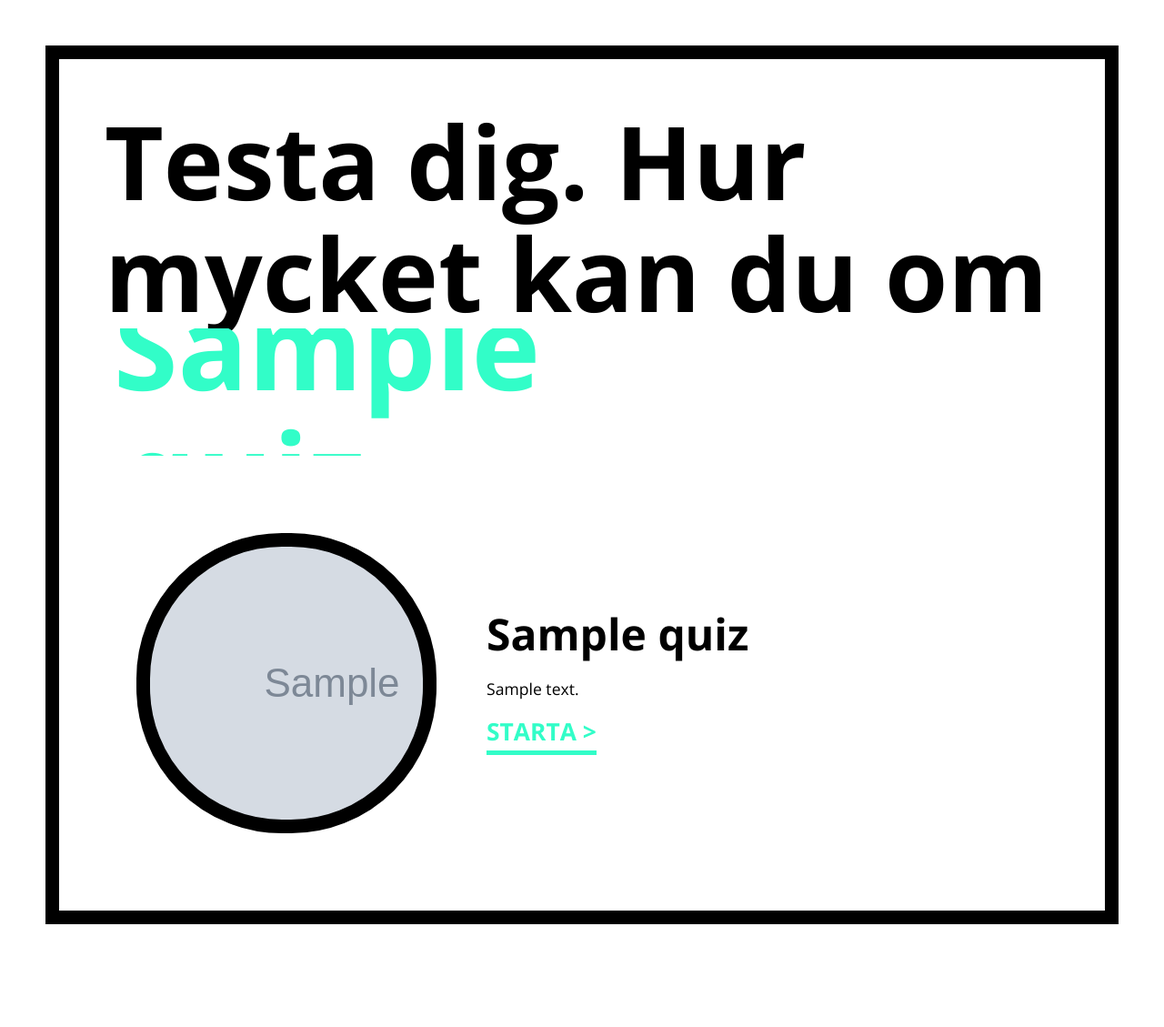
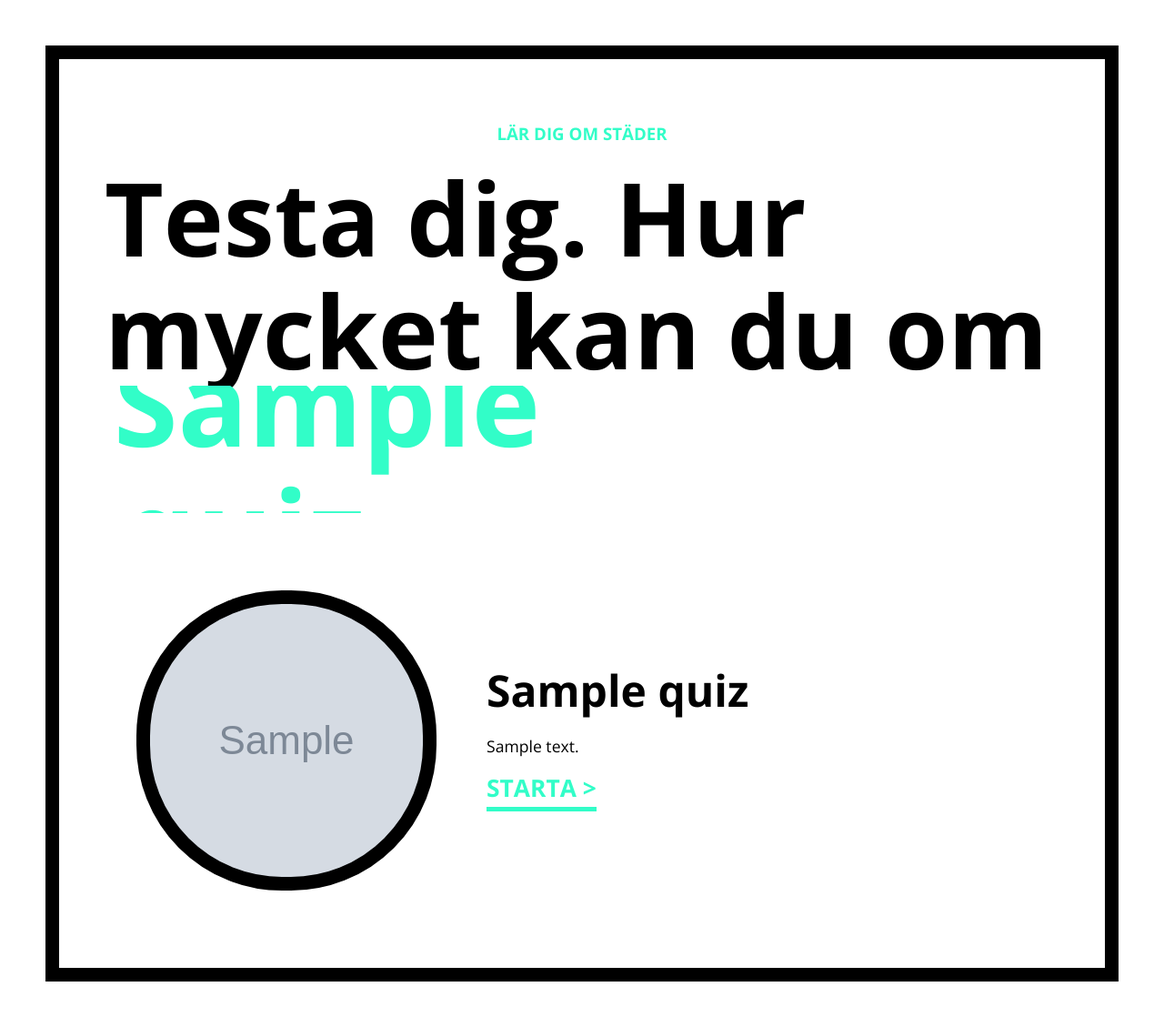
Before and after one commit to HannaPettersson/quizsite, a Django app: page / in a window 1280 px wide. Shown: the whole page at 91% size. Before the commit the page ends 1016 px from the top, so only its background shows below. Run offline with Django 3.2, Linux system fonts and the light colour scheme; tables that the repository leaves empty hold one stand-in row (values such as "Sample post"); grey boxes marked "Sample" are stand-in pictures.

Commit message:
Fix summary bug

```diff
--- a/quiz/templates/quiz/index.html
+++ b/quiz/templates/quiz/index.html
@@ -11,8 +11,7 @@
 
 	<div class="border">
 		<div class="header">
-
-
+			<h3>Lär dig om städer</h3>
 
 			<h1>Testa dig. Hur mycket kan du om</h1>
 
--- a/quiz/templates/quiz/question.html
+++ b/quiz/templates/quiz/question.html
@@ -29,14 +29,14 @@
 
 							<p>
 								<label>
-									<input type="radio" name="answer" value="1">
+									<input type="radio" name="answer" value="2">
 									{{ answer2 }}
 								</label>
 							</p>
 
 							<p>
 								<label>
-									<input type="radio" name="answer" value="1">
+									<input type="radio" name="answer" value="3">
 									{{ answer3 }}
 								</label>
 							</p>
--- a/quiz/templates/quiz/result.html
+++ b/quiz/templates/quiz/result.html
@@ -8,6 +8,8 @@
 	</head>
 	<body>
 
+	<div class="border">
+
 		<div class="container">
 			<div class="row">
 				<div class="column">
@@ -16,9 +18,10 @@
 						<div class="header">
 							<h1>Du är klar och fick  {{ correct }} av {{total}} </h1>
 
-						<p><a href="{% url "start_page" %}">Till startsidan</a></p>
+							<p><a href="{% url "start_page" %}">Gör ett nytt quiz</a></p>
 						</div>
 
+					</div>
 				</div>
 			</div>
 		</div>
--- a/quiz/views.py
+++ b/quiz/views.py
@@ -46,6 +46,8 @@
 
 	if request.POST:
 		answer = int(request.POST["answer"])
+		print answer
+
 
 		saved_answers = {}
 		if quiz.slug in request.session:
--- a/static/style.css
+++ b/static/style.css
@@ -8,6 +8,13 @@
 h2 {
 font-size: 3em;
 margin: 0px;
+}
+
+h3 {
+	text-align: center;
+	text-transform: uppercase;
+	color: #32fdc8;
+	/*text-decoration: underline;*/
 }
 
 p{
@@ -114,6 +121,7 @@
 	-webkit-border-radius: 160px;
 	-moz-border-radius: 160px;
 	margin:15px;
+	background-position: center;
 	/*background: url(http://placekitten.com/g/200/300) no-repeat;*/
 	}
 .box {
@@ -173,9 +181,6 @@
 
 }
 
-
-
-
 ul {
 	float: left;
 	padding-left: 20px;
```
Lines whose indentation alone changed are shown as unchanged.
